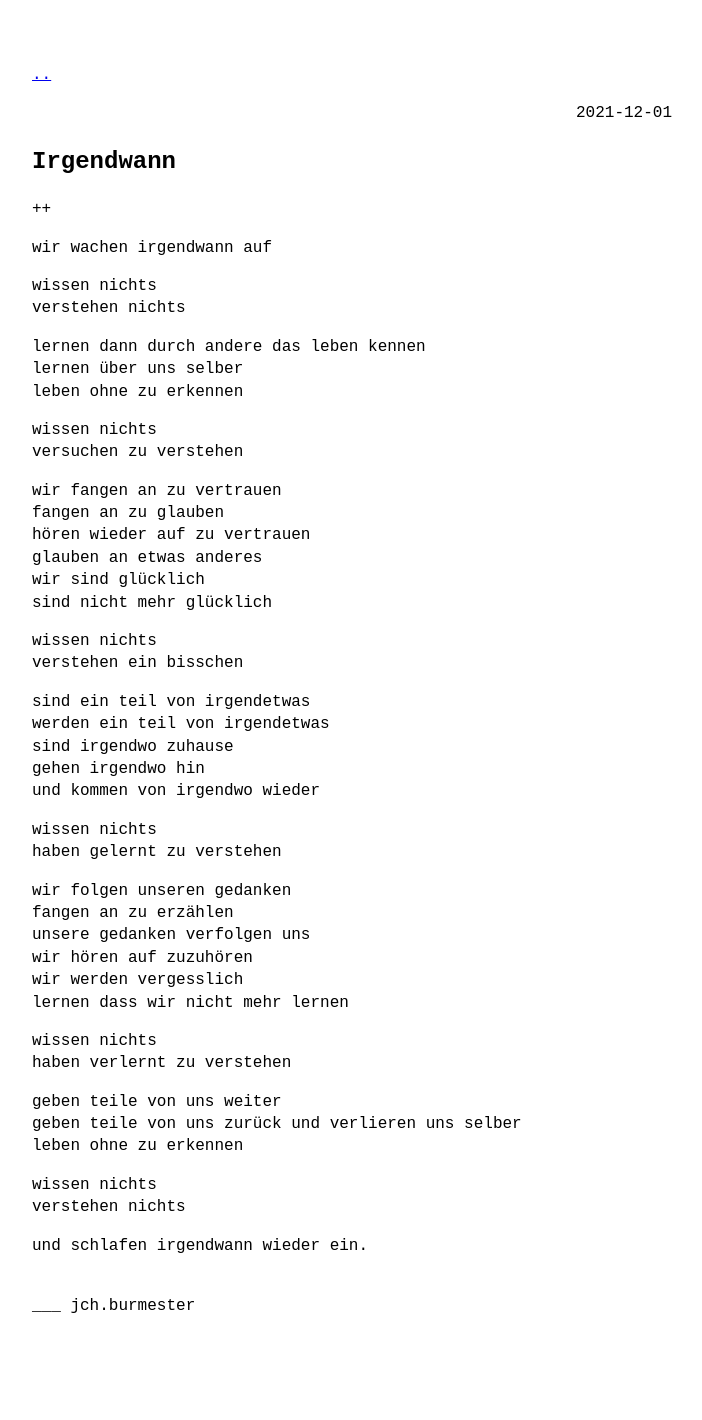
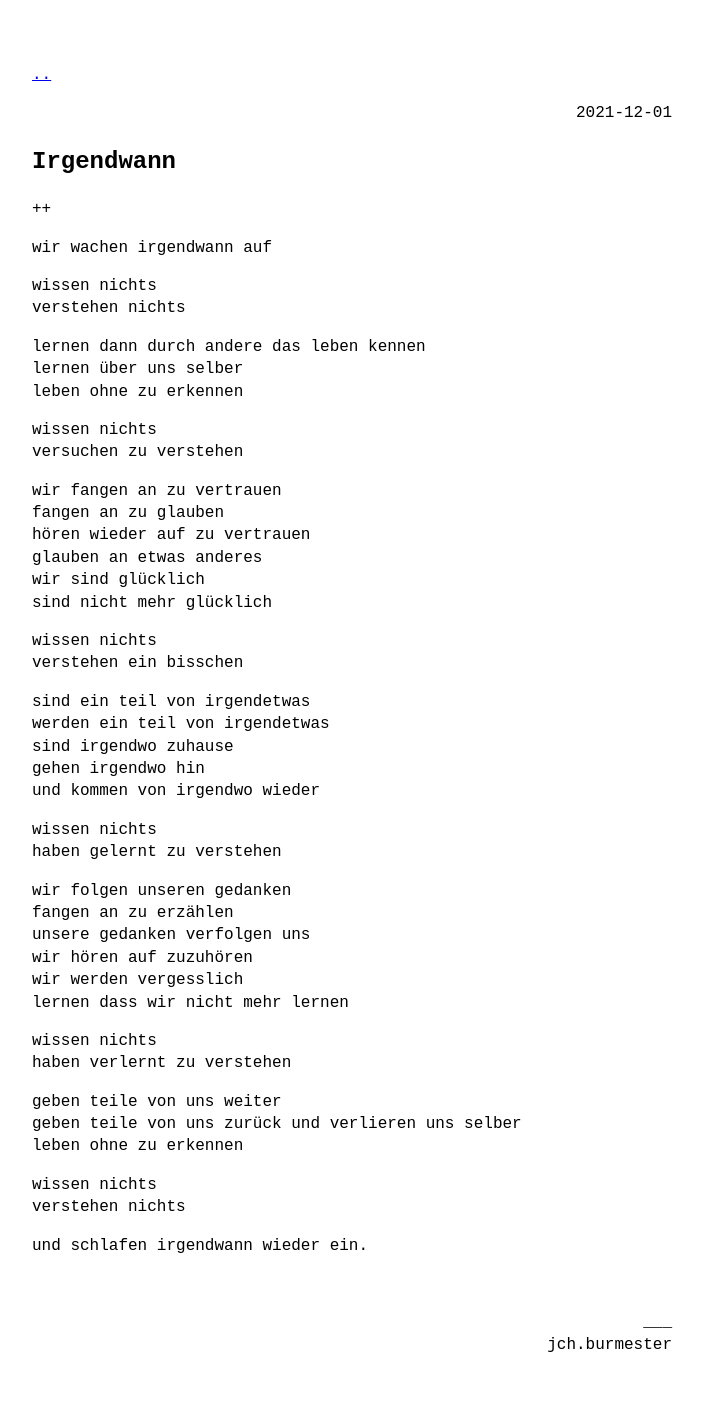
Before and after one commit to jchburmester/jchburmester.github.io, a Jekyll site: the page built from _posts/2021-12-01-irgendwann.md, in a window 1280 px wide. Shown: the whole page, without its empty margins (288-990 px from the left). Built offline with Jekyll 4.4.1, drawn with Linux system fonts in a browser that asks for light colours; before the commit the page ends 1398 px from its top, so only the background shows below that.

Commit message:
right align 2

```diff
--- a/_posts/2021-12-01-irgendwann.md
+++ b/_posts/2021-12-01-irgendwann.md
@@ -56,5 +56,5 @@ verstehen nichts
 und schlafen irgendwann wieder ein.
 
 <br />
-___
-jch.burmester
+<div align="right">___</div>
+<div align="right">jch.burmester</div>
```
